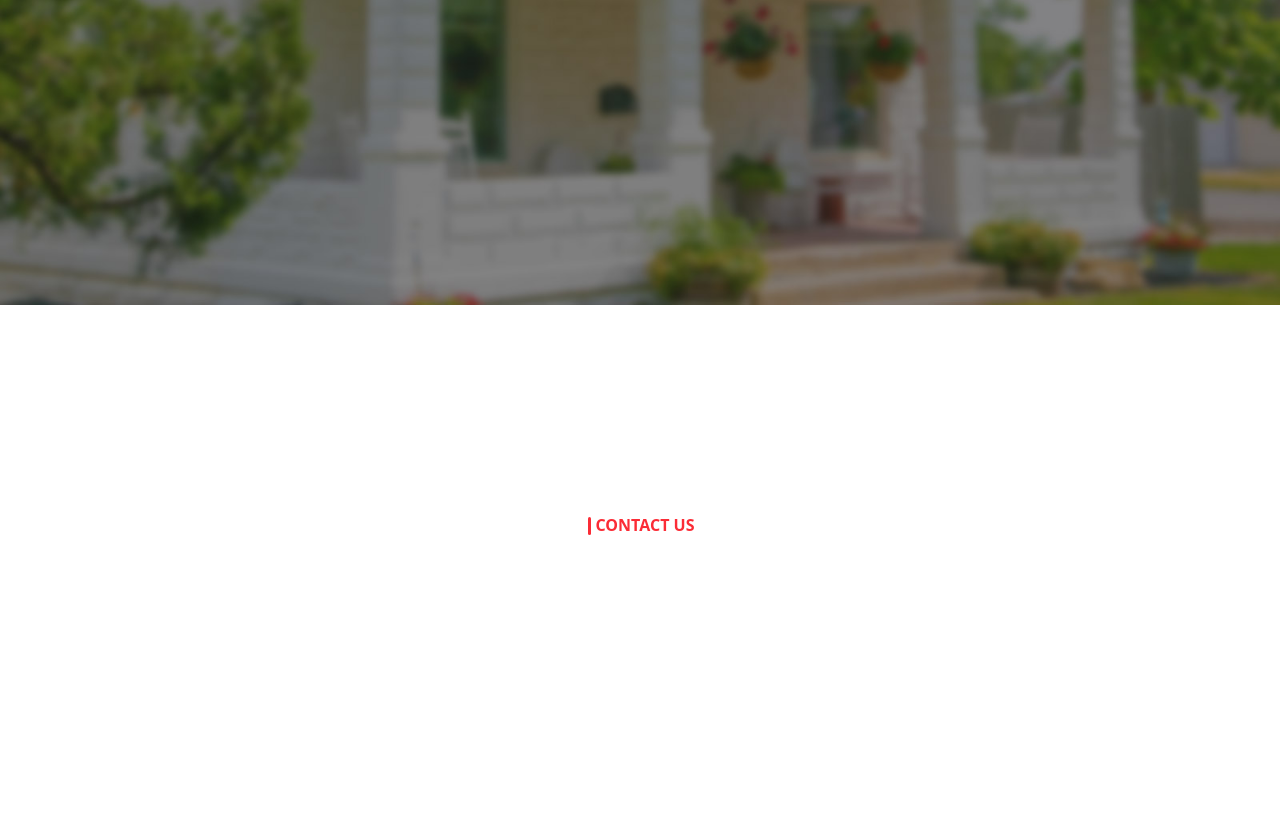
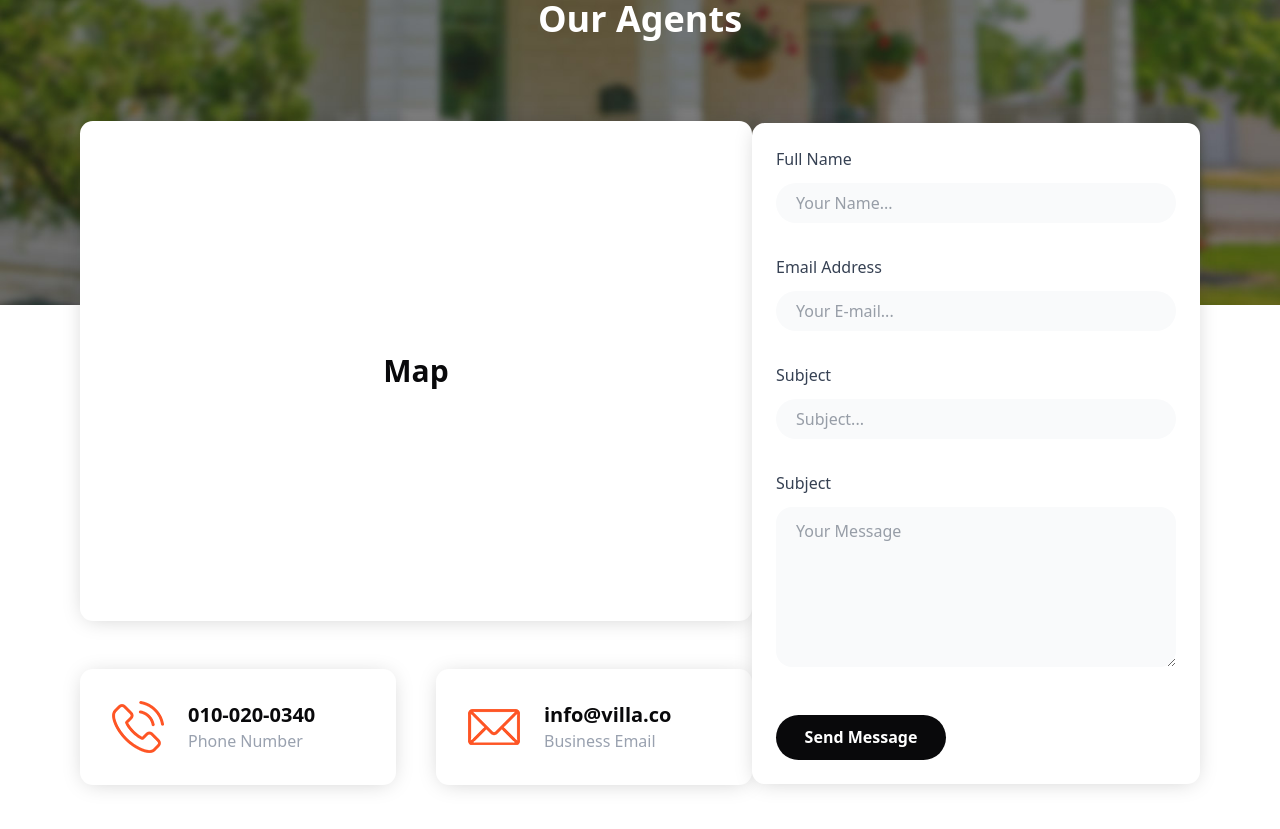
Before and after one commit to Nikkihosseini/Villa-agency, a React (Vite) app: page / in a window 1280 px wide. Shown: the part 6060-6889 px from the top of the page. Built offline with nearby package versions, Linux system fonts and the light colour scheme.

Commit message:
add contactus

```diff
--- a/src/Components/Home/Properties/Properties.jsx
+++ b/src/Components/Home/Properties/Properties.jsx
@@ -79,7 +79,7 @@ export default function Properties(){
     ]
     return(
         <>
-            <div className='container mx-auto px-4 xl:px-20 py-12 md:py-26'>
+            <div className='container mx-auto px-4 xl:px-20 pt-12 md:pt-26'>
                     <div className='md:mb-17 mb-10 flex flex-col items-center justify-center text-center'>
                         <SectionTitle title='Properties' caption='We Provide The Best Property You Like'/>
                     </div>
--- a/src/Components/Home/contactus/ContactUs.jsx
+++ b/src/Components/Home/contactus/ContactUs.jsx
@@ -3,17 +3,53 @@ import '../../../index.css'
 export default function ContactUs(){
     return(
         <>
-           <div>
+           <div className='my-12 md:my-26'>
                 <div className='hidden md:flex'>
                     <img src="./public/images/image/contact/contact-bg.jpg" alt="contact-bg"/>
                 </div>
-                <div className='container mx-auto px-4 xl:px-20 py-12 md:py-26 my-12 md:my-26'>
-                <div className='flex flex-col items-center'>
+                <div className='container mx-auto px-4 xl:px-20'>
+                   <div className='flex flex-col items-center justify-between gap-y-10 lg:gap-y-15 xl:gap-y-18 text-center md:mt-[-15rem] lg:mt-[-21rem] xl:mt-[-26rem]'>
+                   <div className='flex flex-col items-center'>
                         <h4 className='line-before text-red-500 relative font-bold uppercase ml-2.5 xl:mb-4'>Contact Us</h4>
                         <h3 className='text-zinc-950 md:text-white font-bold text-2xl md:text-4xl md:leading-15 w-[210px] md:w-[350px] 2xl:w-[450px]'>Get In Touch With Our Agents</h3>
                     </div>
+                    <div className='flex items-center justify-between w-full 2xl:gap-x-12'>
+                        <div className='h-full w-[60%]'>
+                            <div className='h-125 w-full bg-white rounded-[0.8rem] shadow-normal font-bold flex items-center justify-center text-3xl mb-12'>Map</div>
+                            <div className='flex items-center justify-between gap-x-10'>
+                                <div className='flex items-center text-start w-1/2 gap-x-6 shadow-normal rounded-[0.8rem] p-8 bg-white'>
+                                <img src="./public/images/icon/phone-icon.png" alt="phone-icon"/>
+                                <div className='flex flex-col'>
+                                    <span className='font-bold text-xl'>010-020-0340</span>
+                                    <span className='text-gray-400'>Phone Number</span>
+                                </div>
+                                </div>
+                                <div className='flex items-center text-start w-1/2 gap-x-6 shadow-normal rounded-[0.8rem] p-8 bg-white '>
+                                <img src="./public/images/icon/email-icon.png" alt="phone-icon"/>
+                                <div className='flex flex-col'>
+                                    <span className='font-bold text-xl'>info@villa.co</span>
+                                    <span className='text-gray-400'>Business Email</span>
+                                </div>
+                                </div>
+                            </div>
+                        </div>
+                        <div className='w-[40%] p-6 bg-white rounded-[0.8rem] text-start text-gray-700 shadow-normal'>
+                            <form>
+                                <label htmlFor="name">Full Name</label>
+                                <input className='block bg-gray-50 w-full h-10 mt-3 mb-8 focus:border-zinc-950 rounded-4xl px-5' id='name' name='name' type="text" placeholder='Your Name...'/>
+                                <label htmlFor="name">Email Address</label>
+                                <input className='block bg-gray-50 w-full h-10 mt-3 mb-8 focus:border-zinc-950 rounded-4xl px-5' id='name' name='name' type="text" placeholder='Your E-mail...'/>
+                                <label htmlFor="name">Subject</label>
+                                <input className='block bg-gray-50 w-full h-10 mt-3 mb-8 focus:border-zinc-950 rounded-4xl px-5' id='name' name='name' type="text" placeholder='Subject...'/>
+                                <label htmlFor="name">Subject</label>
+                                <textarea className='block bg-gray-50 w-full mt-3 mb-12 focus:border-zinc-950 rounded-2xl px-5 pt-3 resize-y max-h-[12rem] min-h-[10rem]' name="textarea" id="textarea" placeholder='Your Message'></textarea>
+                            </form>
+                            <button className='font-semibold flex items-center justify-center w-[170px] h-[45px] bg-zinc-950 text-white hover:bg-red-500 rounded-full transition-all cursor-pointer' type='submit'>Send Message</button>
+                        </div>
+                    </div>
+                   </div>
                 </div>
-            </div>
+           </div>
         </>
     )
 }
```
Also changed, not shown: index.html (line endings or trailing spaces).
